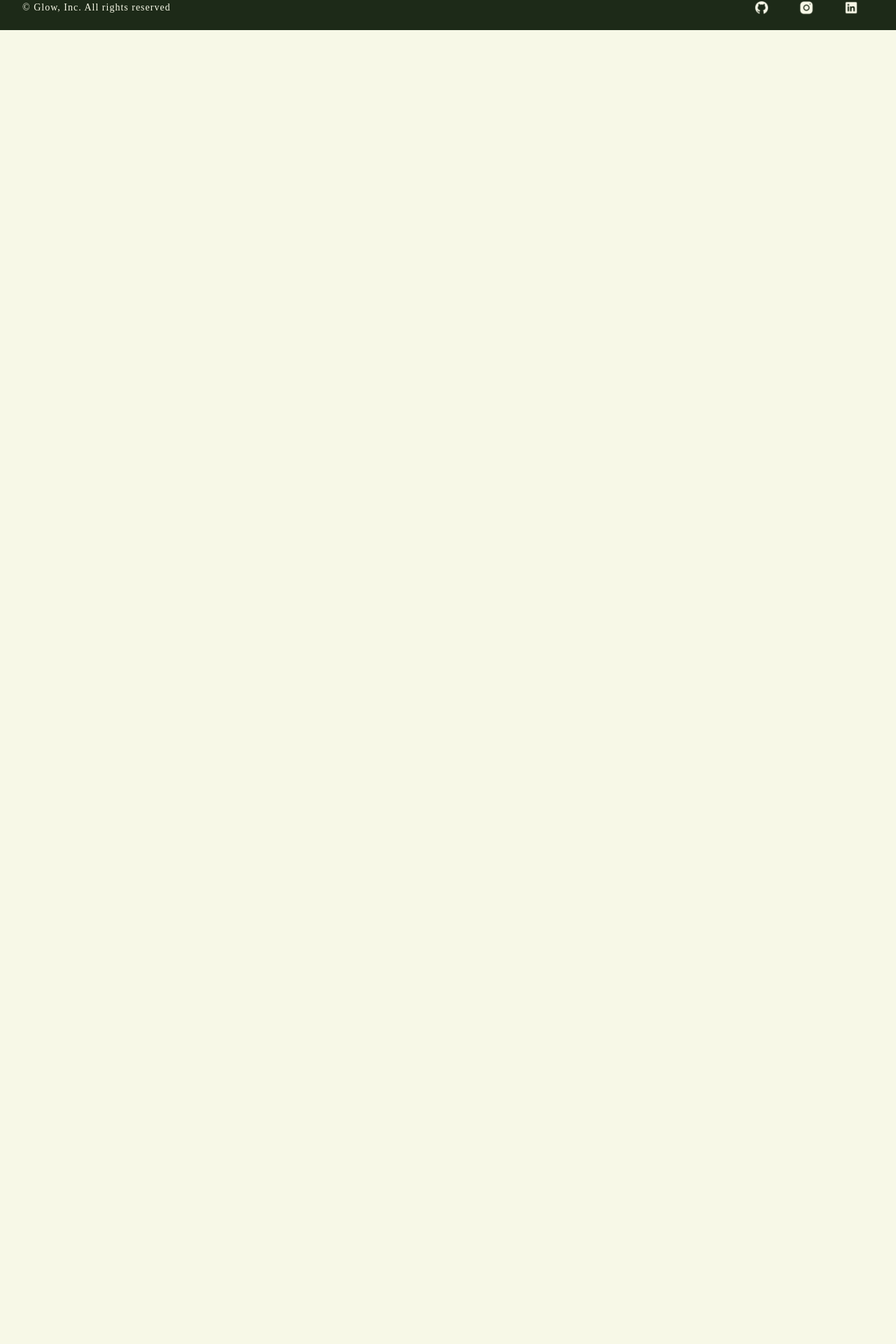
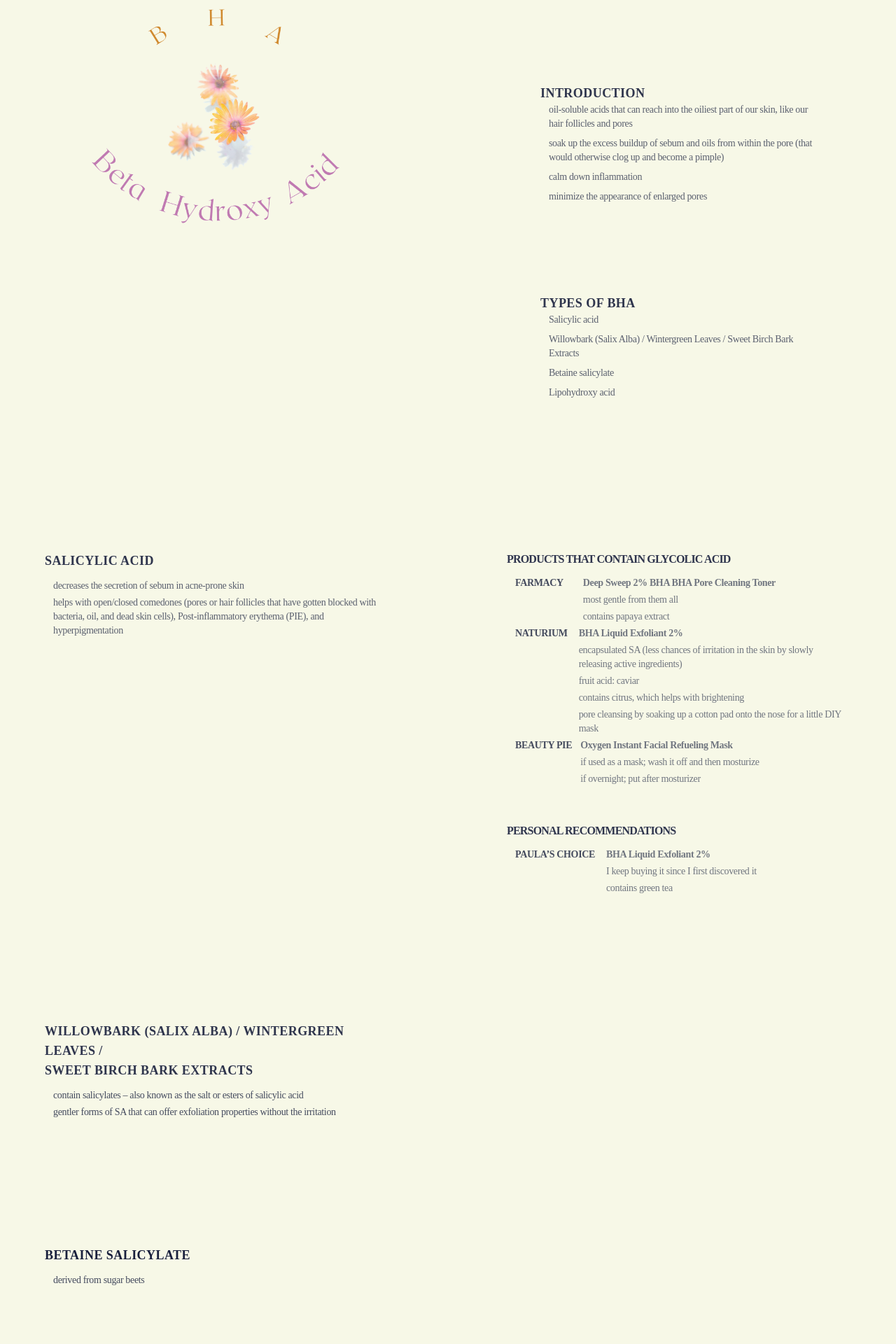
Before and after one commit to biancacomanescu97/glow, a React (Create React App) app: page /bha in a window 1280 px wide. Shown: the part 198-2118 px from the top of the page at 70% size. Before the commit the page ends 800 px from the top, so only its background shows below. Built offline with nearby package versions, Linux system fonts and the light colour scheme.

Commit message:
Added BHA page

```diff
--- a/src/App.tsx
+++ b/src/App.tsx
@@ -6,6 +6,7 @@ import Routine from "./components/routine/Routine";
 import Footer from "./components/footer/Footer";
 import Reviews from "./components/reviews/Reviews";
 import AHA from "./components/explore/exfoliants/AHA";
+import BHA from "./components/explore/exfoliants/BHA";
 
 function App() {
   return (
@@ -18,8 +19,11 @@ function App() {
         <Route path="/explore">
           <Explore />
         </Route>
-        <Route path="/AHA">
+        <Route path="/aha">
           <AHA />
+        </Route>
+        <Route path="/bha">
+          <BHA />
         </Route>
         <Route path="/reviews">
           <Reviews />
--- a/src/components/explore/Navbar.tsx
+++ /dev/null
@@ -1,29 +0,0 @@
-import { Link } from "react-router-dom";
-
-export default function Navbar() {
-  return (
-    <div className="relative">
-      <div
-        className="absolute inset-0 flex items-center"
-        aria-hidden="true">
-        <div className="w-full border-t border-citron-300" />
-      </div>
-      <div className="relative flex justify-center">
-        <span className="relative z-0 inline-flex shadow-sm rounded-md -space-x-px">
-          <Link
-            className="relative inline-flex items-center px-4 py-2 rounded-l-md border border-citron-300 bg-floralwhite-200 text-sm font-medium text-citron-400 hover:bg-citron-50 focus:z-10 focus:outline-none focus:ring-1 focus:ring-citron-500 focus:border-citron-500"
-            to="/explore/brands"
-            aria-current={true ? "page" : undefined}>
-            Brands
-          </Link>
-          <Link
-            className="relative inline-flex items-center px-4 py-2 rounded-r-md border border-citron-300 bg-floralwhite-200 text-sm font-medium text-citron-400 hover:bg-citron-50 focus:z-10 focus:outline-none focus:ring-1 focus:ring-citron-500 focus:border-citron-500"
-            to="/explore/ingredients"
-            aria-current={true ? "page" : undefined}>
-            Ingredients
-          </Link>
-        </span>
-      </div>
-    </div>
-  );
-}
--- /dev/null
+++ b/src/components/explore/exfoliants/BHA.tsx
@@ -0,0 +1,123 @@
+import {exfoliants} from "../data/ingredients";
+
+export default function BHA() {
+  return (
+    <main className="">
+      <div className="grid grid-col-1 lg:grid-cols-2 gap-10">
+        <div className="px-16 py-10">
+          <img
+            className="object-cover opacity-80 p-10"
+            src="/assets/img/explore/BHA.png"
+            alt="Beta Hydroxy Acid (BHA)"
+          />
+        </div>
+        <div className="block p-28">
+          <div className="block py-32">
+            <h1 className="text-royal-700 text-opacity-90 text-lg font-bold tracking-wide">INTRODUCTION</h1>
+            <ul role="list" className="list-none list-inside pl-3 space-y-2 text-sm text-royal-700 text-opacity-70 tracking-tight">
+              {exfoliants[1].description.map((item) => (
+                <li>{item}</li>
+              ))}
+            </ul>
+          </div>
+          <div className="block">
+            <h1 className="text-royal-700 text-opacity-90 text-lg font-bold tracking-wide">TYPES OF BHA</h1>
+            <ul role="list" className="list-none list-inside pl-3 space-y-2 text-sm text-royal-700 text-opacity-70 tracking-tight">
+              <li>Salicylic acid</li>
+              <li>Willowbark (Salix Alba) / Wintergreen Leaves / Sweet Birch Bark Extracts</li>
+              <li>Betaine salicylate</li>
+              <li>Lipohydroxy acid</li>
+            </ul>
+          </div>
+        </div>
+
+        {/*SALICYLIC ACID */}
+        <div className="block p-16">
+          <h1 className="text-royal-700 text-opacity-90 text-lg font-bold tracking-wide">SALICYLIC ACID</h1>
+          <ul role="list" className="list-none list-inside p-3 space-y-1 text-sm text-royal-700 text-opacity-70 tracking-tight">
+            <li>decreases the secretion of sebum in acne-prone skin</li>
+            <li>helps with open/closed comedones (pores or hair follicles that have gotten blocked with bacteria, oil, and dead skin cells), Post-inflammatory erythema (PIE), and hyperpigmentation</li>
+          </ul>
+        </div>
+        <div className="block p-16">
+          <h1 className="text-royal-700 text-opacity-90 text-base uppercase font-bold tracking-tighter">Products that contain glycolic acid</h1>
+          <ul role="list" className="list-none list-inside p-3 space-y-1 text-sm text-royal-700 text-opacity-80 tracking-tight">
+            <li>
+              <div className="flex">
+                <b className="uppercase flex-initial">Farmacy</b>
+                <ul role="list" className="flex-initial list-none list-inside pl-7 space-y-1 text-sm text-royal-700 text-opacity-60 tracking-tight">
+                  <li className="font-bold">Deep Sweep 2% BHA BHA Pore Cleaning Toner</li>
+                  <li>most gentle from them all</li>
+                  <li>contains papaya extract</li>
+                </ul>
+              </div>
+            </li>
+            <li>
+              <div className="flex">
+                <b className="uppercase flex-initial">Naturium</b>
+                <ul role="list" className="flex-initial list-none list-inside pl-4 space-y-1 text-sm text-royal-700 text-opacity-60 tracking-tight">
+                  <li className="font-bold">BHA Liquid Exfoliant 2%</li>
+                  <li>encapsulated SA (less chances of irritation in the skin by slowly releasing active ingredients)</li>
+                  <li>fruit acid: caviar</li>
+                  <li>contains  citrus, which helps with brightening</li>
+                  <li>pore cleansing by soaking up a cotton pad onto the nose for a little DIY mask</li>
+                </ul>
+              </div>
+            </li>
+            <li>
+              <div className="flex">
+                <b className="uppercase flex-initial">Beauty Pie</b>
+                <ul role="list" className="flex-initial list-none list-inside pl-3 space-y-1 text-sm text-royal-700 text-opacity-60 tracking-tight">
+                  <li className="font-bold">Oxygen Instant Facial Refueling Mask</li>
+                  <li>if used as a mask; wash it off and then mosturize</li>
+                  <li>if overnight; put after mosturizer</li>
+                </ul>
+              </div>
+            </li>
+          </ul>
+          <h1 className="pt-10 text-royal-700 text-opacity-90 text-base uppercase font-bold tracking-tighter">Personal recommendations</h1>
+          <ul role="list" className="list-none list-inside p-3 space-y-1 text-sm text-royal-700 text-opacity-80 tracking-tight">
+            <li>
+              <div className="flex">
+                <b className="uppercase flex-initial">Paula’s Choice</b>
+                <ul role="list" className="flex-initial list-none list-inside pl-4 space-y-1 text-sm text-royal-700 text-opacity-60 tracking-tight">
+                  <li className="font-bold">BHA Liquid Exfoliant 2%</li>
+                  <li>I keep buying it since I first discovered it</li>
+                  <li>contains green tea</li>
+                </ul>
+              </div>
+            </li>
+          </ul>
+        </div>
+
+        {/*Willowbark */}
+        <div className="block p-16">
+          <h1 className="text-royal-700 text-opacity-90 text-lg uppercase font-bold tracking-wide">Willowbark (Salix Alba) / Wintergreen Leaves / <br />Sweet Birch Bark Extracts</h1>
+          <ul role="list" className="list-none list-inside p-3 space-y-1 text-sm text-royal-700 text-opacity-80 tracking-tight">
+            <li>contain salicylates – also known as the salt or esters of salicylic acid</li>
+            <li>gentler forms of SA that can offer exfoliation properties without the irritation</li>
+          </ul>
+        </div>
+        <div></div>
+
+        {/*Betaine salicylate */}
+        <div className="block p-16">
+          <h1 className="text-royal-700 text-lg font-bold uppercase tracking-wide">Betaine salicylate</h1>
+          <ul role="list" className="list-none list-inside p-3 space-y-1 text-sm text-royal-700 text-opacity-80 tracking-tight">
+            <li>derived from sugar beets</li>
+          </ul>
+        </div>
+        <div></div>
+
+         {/*Lipohydroxy acid */}
+        <div className="block p-16">
+          <h1 className="text-royal-700 text-lg font-bold uppercase tracking-wide">Lipohydroxy acid</h1>
+          <ul role="list" className="list-none list-inside p-3 space-y-1 text-sm text-royal-700 text-opacity-80 tracking-tight">
+            <li>has a larger molecular size which means that it's gentle for sensitive skin types</li>
+          </ul>
+        </div>
+        <div></div>
+      </div>
+    </main>
+  );
+}
```
